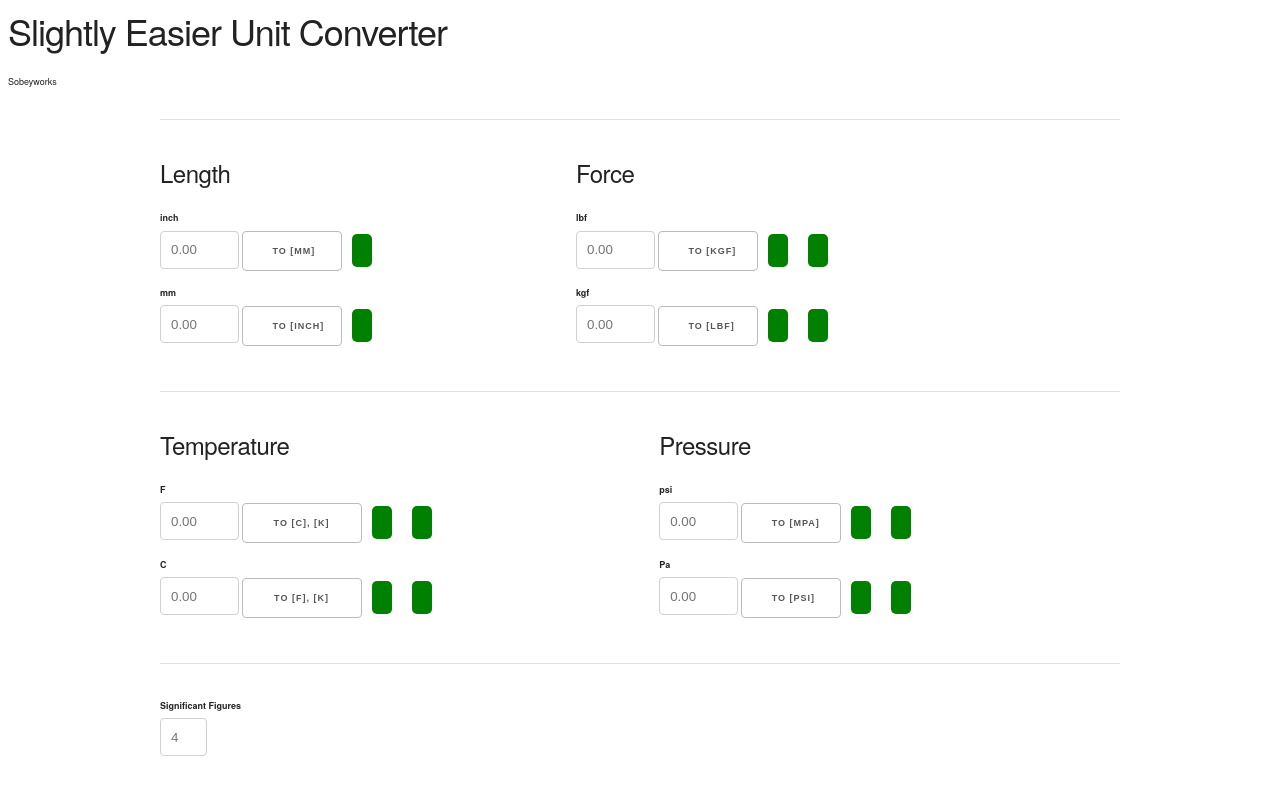
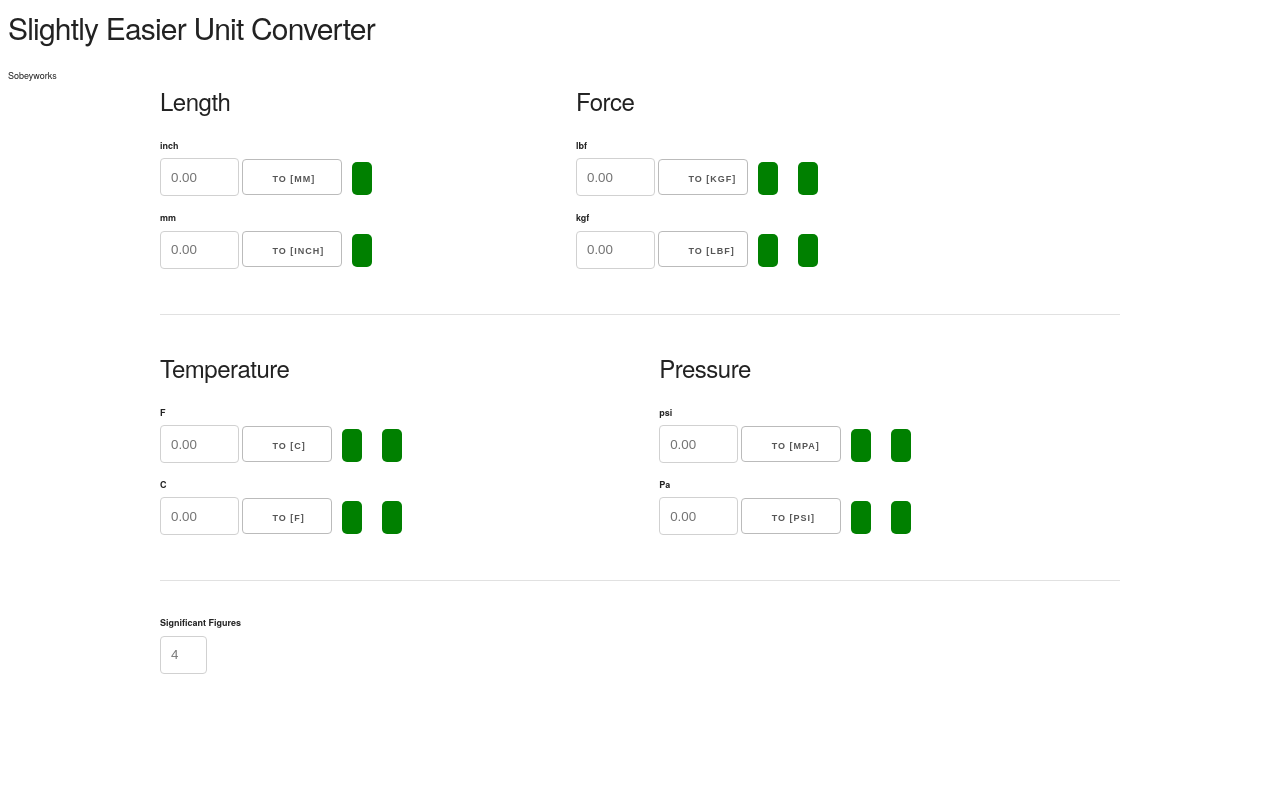
Before and after one commit to asobey/OnlineUnitConverter, a Flask app: page / in a window 1280 px wide. After the commit the page ends 674 px from the top, so only its background shows below. Run offline with Flask 2, Linux system fonts and the light colour scheme.

Commit message:
Slight visual improvements

```diff
--- a/templates/app.html
+++ b/templates/app.html
@@ -21,25 +21,25 @@
 
 <body style="font-size:xx-small">
   <div class="Container">
-    <h3>Slightly Easier Unit Converter</h3>
-    <h8>Sobeyworks</h8>
+    <h4>Slightly Easier Unit Converter</h4>
+    <h7>Sobeyworks</h7>
   </div>
   <!-- Form -->
     <div class="container">
       <form action="/send" method="POST">
-        <hr>
+<!--        <hr>-->
         <div class="row">
           <div class="five columns">
             <h5>Length</h5>
             <!-- INCH-INCH-INCH -->
             <label for="inch">inch</label>
             <input type="text" placeholder="0.00" class="u-half-width" name="inch" size="5"/>
-            <input type="submit" value="To [mm] " id="calc_btn_in" style="height:40px; width:100px; font-size:xx-small"/>
+            <input type="submit" value="To [mm] " id="calc_btn_in" style="height:36px; width:100px; font-size:xx-small"/>
             <span class="alert"> {{ to_mm }} </span>
             <!-- INCH-INCH-INCH -->
             <label for="mm">mm</label>
             <input type="text" placeholder="0.00" class="u-half-width" name="mm" size="5"/>
-            <input type="submit" value="To [inch]" id="calc_btn_mm" style="height:40px; width:100px; font-size:xx-small"/>
+            <input type="submit" value="To [inch]" id="calc_btn_mm" style="height:36px; width:100px; font-size:xx-small"/>
             <span class="alert"> {{ to_inch }} </span>
 
           </div>
@@ -48,13 +48,13 @@
             <!-- Pound-Pound-Pound -->
             <label for="lbf">lbf</label>
             <input type="text" placeholder="0.00" class="u-half-width" name="lbf" size="5"/>
-            <input type="submit" value="To [kgf]" id="calc_btn_pound" style="height:40px; width:100px; font-size:xx-small"/>
+            <input type="submit" value="To [kgf]" id="calc_btn_pound" style="height:36px; width:90px; font-size:xx-small"/>
             <span class="alert"> {{ to_kgf }} </span>
             <span class="alert"> {{ lbf_to_N }} </span>
             <!-- KG-KG-KG -->
             <label for="kgf">kgf</label>
             <input type="text" placeholder="0.00" class="u-half-width" name="kgf" size="5"/>
-            <input type="submit" value="To [lbf]" id="calc_btn_kg" style="height:40px; width:100px; font-size:xx-small"/>
+            <input type="submit" value="To [lbf]" id="calc_btn_kg" style="height:36px; width:90px; font-size:xx-small"/>
             <span class="alert"> {{ to_lbf }} </span>
             <span class="alert"> {{ kgf_to_N }} </span>
            </div>
@@ -66,13 +66,13 @@
             <!-- F-F-F -->
             <label for="F">F</label>
             <input type="text" placeholder="0.00" class="u-half-width" name="F" size="5"/>
-            <input type="submit" value="To [C], [K]" id="calc_btn_F" style="height:40px; width:120px; font-size:xx-small"/>
+            <input type="submit" value="To [C]" id="calc_btn_F" style="height:36px; width:90px; font-size:xx-small"/>
             <span class="alert"> {{ to_C }} </span>
             <span class="alert"> {{ to_K }} </span>
             <!-- C-C-C -->
             <label for="C">C</label>
             <input type="text" placeholder="0.00" class="u-half-width" name="C" size="5"/>
-            <input type="submit" value="To [F], [K]" id="calc_btn_C" style="height:40px; width:120px; font-size:xx-small"/>
+            <input type="submit" value="To [F]" id="calc_btn_C" style="height:36px; width:90px; font-size:xx-small"/>
             <span class="alert"> {{ to_F }} </span>
             <span class="alert"> {{ C_to_K }} </span>
            </div>
@@ -82,13 +82,13 @@
             <!-- psi-psi-psi -->
             <label for="psi">psi</label>
             <input type="text" placeholder="0.00" class="u-half-width" name="psi" size="5"/>
-            <input type="submit" value="To [MPa]" id="calc_btn_psi" style="height:40px; width:100px; font-size:xx-small"/>
+            <input type="submit" value="To [MPa]" id="calc_btn_psi" style="height:36px; width:100px; font-size:xx-small"/>
             <span class="alert"> {{ to_Pa }} </span>
             <span class="alert"> {{ to_MPa }} </span>
             <!-- Pa-Pa-Pa -->
             <label for="Pa">Pa</label>
             <input type="text" placeholder="0.00" class="u-half-width" name="Pa" size="5"/>
-            <input type="submit" value="To [psi]" id="calc_btn_Mpa" style="height:40px; width:100px; font-size:xx-small"/>
+            <input type="submit" value="To [psi]" id="calc_btn_Mpa" style="height:36px; width:100px; font-size:xx-small"/>
             <span class="alert"> {{ to_psi }} </span>
             <span class="alert"> {{ to_ksi }} </span>
           </div>
```
